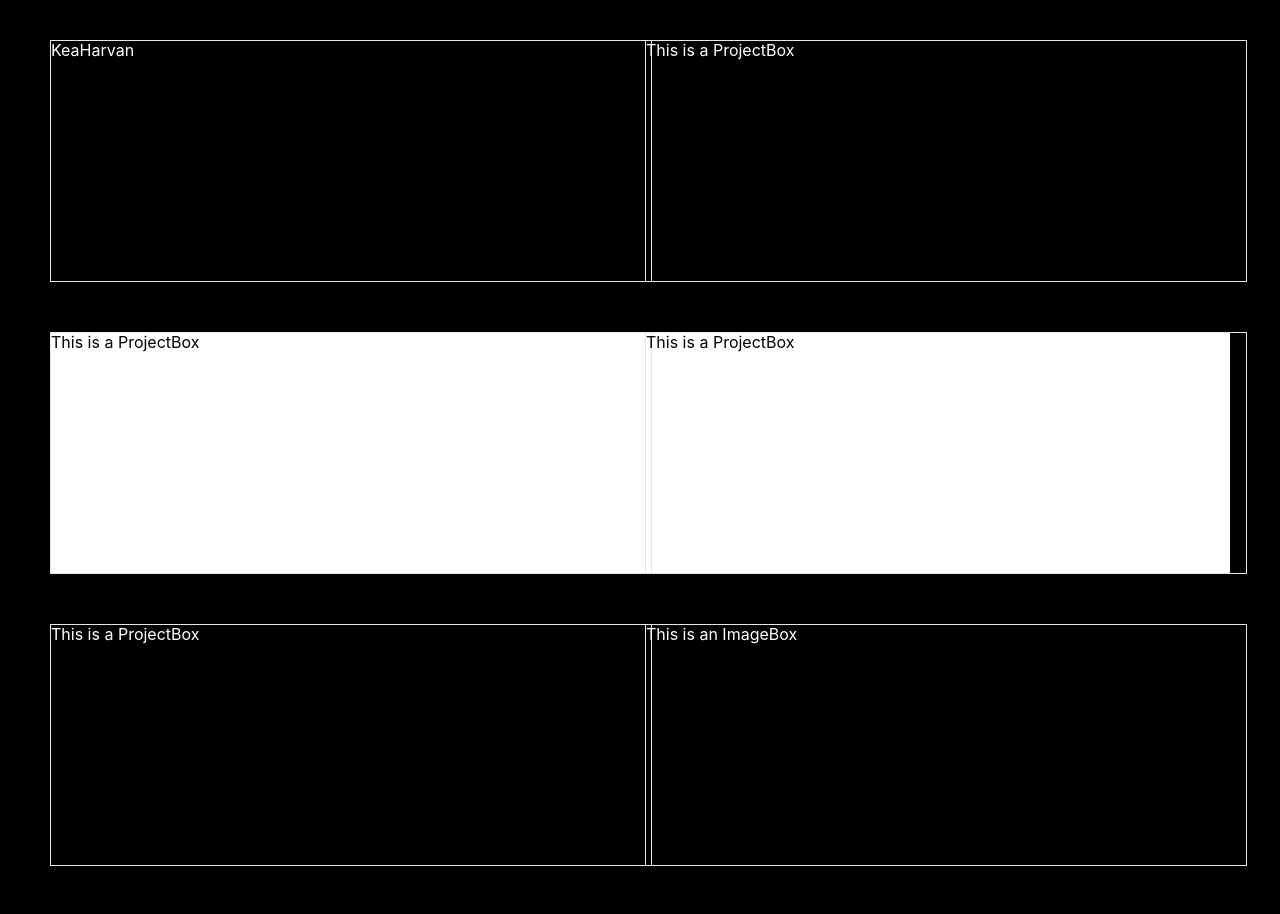
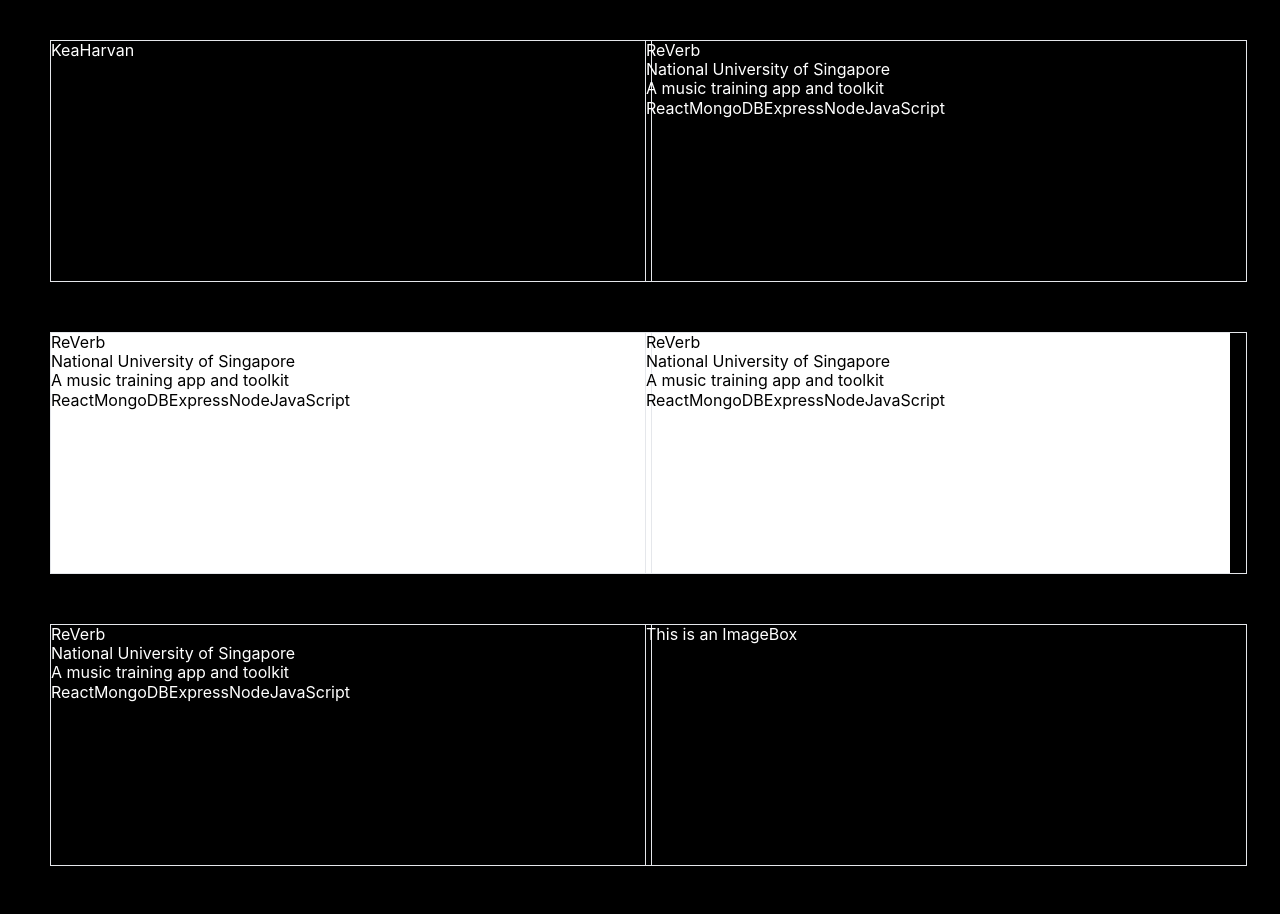
Before and after one commit to kea-S/presentPerfectNostalgia, a React (Vite) app in the folder circuits/: page / in a window 1280 px wide. Shown: the top 914 px of the page. Built offline with nearby package versions, Linux system fonts and the light colour scheme.

Commit message:
Fix json errors

```diff
--- a/circuits/src/components/Grid.tsx
+++ b/circuits/src/components/Grid.tsx
@@ -1,19 +1,22 @@
-import { useState, useEffect } from "react"
 import ImageBox from "./ImageBox"
 import KeaHarvanBox from "./KeaHarvanBox"
 import ProjectBox from "./ProjectBox"
 
+import { useState, useEffect } from "react"
+
+import reVerb from '../data/Orbital.json';
+
 function Grid() {
     const cells = [
         <KeaHarvanBox key="1" />,
-        <ProjectBox key="2" />,
-        <ProjectBox key="3" />,
-        <ProjectBox key="4" />,
-        <ProjectBox key="5" />,
+        <ProjectBox key="2" data={reVerb}/>,
+        <ProjectBox key="3" data={reVerb}/>,
+        <ProjectBox key="4" data={reVerb}/>,
+        <ProjectBox key="5" data={reVerb}/>,
         <ImageBox key="6" />,
         <ImageBox key="7" />,
-        <ProjectBox key="8" />,
-        <ProjectBox key="9" />,
+        <ProjectBox key="8" data={reVerb}/>,
+        <ProjectBox key="9" data={reVerb}/>,
     ];
 
     const [numberCols, setNumberCols] = useState<number>(1)
--- a/circuits/src/components/Modals.tsx
+++ b/circuits/src/components/Modals.tsx
@@ -6,13 +6,11 @@ interface ModalProps {
 }
 
 function Modal({ isOpen, children }: ModalProps) {
-    if (!isOpen) return null;
 
     return (
         <div style={{pointerEvents: 'none'}}>
             {isOpen && <div className="fixed inset-0 flex items-center justify-center bg-black bg-opacity-50">
                 {children}
-                <p>Hi there</p>
             </div>}
         </div>
     );
--- a/circuits/src/components/ProjectBox.tsx
+++ b/circuits/src/components/ProjectBox.tsx
@@ -1,12 +1,34 @@
+import { ProjectData } from '../types.ts';
+
 import Box from './box.tsx'
+import ProjectModal from './ProjectModal.tsx';
 
-function ProjectBox() {
+import { useState } from 'react';
+
+interface ProjectProps {
+    data: ProjectData
+}
+
+function ProjectBox({ data }: ProjectProps) {
+    const [isModalOpen, setIsModalOpen] = useState(false);
+
+    const handleMouseEnter = () => setIsModalOpen(true);
+    const handleMouseLeave = () => setIsModalOpen(false);
 
     return (
-        <Box>
-            This is a ProjectBox
-        </Box>
-
+        <div onMouseOver={handleMouseEnter} onMouseOut={handleMouseLeave}>
+            <Box>
+                <header>
+                    <h1>{data.title}</h1>
+                </header>
+                <main>
+                    <h2>{data.association}</h2>
+                    <p>{data.brief}</p>
+                    <h3>{data.stack}</h3> {/* new component here*/}
+                </main>
+            </Box>
+            <ProjectModal isOpen={isModalOpen} descriptor={data.descriptor} title={data.title}/>
+        </div>
     )
 }
 
--- /dev/null
+++ b/circuits/src/components/ProjectModal.tsx
@@ -0,0 +1,44 @@
+import { ProjectDescriptor } from '../types.ts';
+
+import Modal from './Modals.tsx';
+
+interface ProjectModalProps {
+    isOpen: boolean;
+    descriptor: ProjectDescriptor;
+    title: string;
+}
+
+function ProjectModal({ isOpen, descriptor, title }: ProjectModalProps) {
+
+    return (
+        <Modal isOpen={isOpen}>
+            <header>
+                <h1>{title}</h1>
+            </header>
+            <main>
+                {/*<img>{descriptor.media}</img>*/}
+                <p>{descriptor.detail}</p>
+                <ul>
+                    <li>
+                        <h2>
+                            {descriptor.portfolios.one.header}
+                        </h2>
+                        <p>
+                            {descriptor.portfolios.one.descriptor}
+                        </p>
+                    </li>
+                    <li>
+                        <h2>
+                            {descriptor.portfolios.two.header}
+                        </h2>
+                        <p>
+                            {descriptor.portfolios.two.descriptor}
+                        </p>
+                    </li>
+                </ul>
+            </main>
+        </Modal>
+    );
+}
+
+export default ProjectModal;
--- a/circuits/src/components/box.tsx
+++ b/circuits/src/components/box.tsx
@@ -1,26 +1,15 @@
 import React from 'react';
-import { useState } from 'react';
-
-import Modal from './Modals';
 
 interface BoxProps {
     children?: React.ReactNode;
 }
 
 function Box( {children}: BoxProps ) {
-    const [isModalOpen, setIsModalOpen] = useState(false);
-
-    const handleMouseEnter = () => setIsModalOpen(true);
-    const handleMouseLeave = () => setIsModalOpen(false);
 
     return (
-        <>
-        <div className="box-content w-72 sm:w-128 md:w-150 sm:h-60 border"
-        onMouseOver={handleMouseEnter} onMouseOut={handleMouseLeave}>
+        <div className="box-content w-72 sm:w-128 md:w-150 sm:h-60 border">
             {children}
         </div>
-        <Modal isOpen={isModalOpen} />
-        </>
     );
 }
 
--- /dev/null
+++ b/circuits/src/data/Orbital.json
@@ -0,0 +1,21 @@
+{
+    "title": "ReVerb",
+    "association": "National University of Singapore",
+    "hyperlink": "https://re-verb-app.vercel.app",
+    "brief": "A music training app and toolkit",
+    "stack": ["React", "MongoDB", "Express", "Node", "JavaScript"],
+    "descriptor": {
+        "media": "path/to/img.png",
+        "detail": "ReVerb is a music training app and toolkit, designed to be a musician’s best friend by providing industry standard tools at convenience, as well as providing motivation for both returning musicians and curious souls eager to start their musical journey",
+        "portfolios": {
+            "one": {
+                "header": "CRUD Metronome",
+                "descriptor": "Built a fully functional metronome with adjustable BPM and time signature, along with a database for storing song settings, including BPM, time signature, name, and artist. Users can quickly load saved songs to configure the metronome instantly. The system also supports basic CRUD operations for managing stored songs."
+            },
+            "two": {
+                "header": "Music Quizzing Platform",
+                "descriptor": "Built an expandable database of custom-made quizzes utilising MongoDB, structured into sequential journeys for users to complete. A hearts system discourages brute-forcing answers, ensuring meaningful engagement. Various question formats, including rhythmic, aural, and visual, offer diverse challenges, with modular combinations allowing six unique question-and-answer pairings to maintain user interest."
+            }
+        }
+    }
+}
--- /dev/null
+++ b/circuits/src/types.ts
@@ -0,0 +1,22 @@
+export interface ProjectDescriptor {
+  media: string;
+  detail: string;
+  portfolios: {
+    one: {
+      header: string;
+      descriptor: string;
+    };
+    two: {
+      header: string;
+      descriptor: string;
+    };
+  };
+}
+export interface ProjectData {
+  title: string;
+  association: string;
+  hyperlink: string;
+  brief: string;
+  stack: string[];
+  descriptor: ProjectDescriptor;
+}
```
